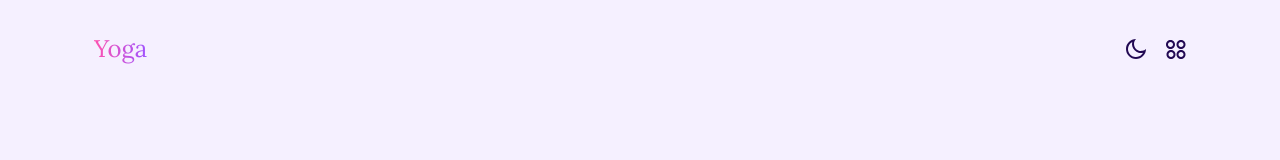
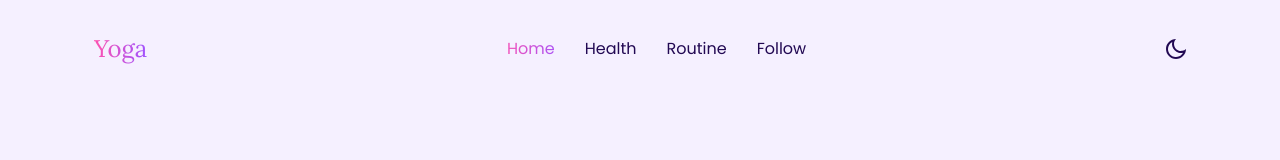
Before and after one commit to ahmet-tosun/yoga, a plain HTML site: page index.html in a window 1280 px wide. Drawn offline with Linux system fonts and the light colour scheme.

Commit message:
feat: Add responsive styling for tablet/desktop

```diff
--- a/assets/css/layout/header.css
+++ b/assets/css/layout/header.css
@@ -5,6 +5,14 @@
   top: 0;
   left: 0;
   padding: var(--space-4) var(--space-5);
+}
+
+/* Navigation Menu */
+.nav {
+  display: flex;
+  justify-content: space-between;
+  align-items: center;
+  font-family: "Poppins", serif;
 }
 
 /* Logo */
@@ -15,14 +23,6 @@
   background: linear-gradient(to right, #ff52af, #9f53ff);
   background-clip: text;
   -webkit-text-fill-color: transparent;
-}
-
-/* Navigation Menu */
-.nav {
-  display: flex;
-  justify-content: space-between;
-  align-items: center;
-  font-family: "Poppins", serif;
 }
 
 /* Navigation Buttons */
@@ -62,7 +62,7 @@
   right: -100%;
   width: 100%;
   height: 100vh;
-  background-color: var(--body-color);
+  background-color: rgba(255, 255, 255, 0.3);
 
   transition: right 400ms;
   z-index: 100;
@@ -89,6 +89,8 @@
 .nav__list {
   padding-top: 7rem;
   padding-left: 5rem;
+  display: flex;
+  flex-direction: column;
 }
 
 .nav__list-item {
@@ -106,3 +108,43 @@
   background-clip: text;
   -webkit-text-fill-color: transparent;
 }
+
+/* =============== BREAKPOINTS TABLET =============== */
+@media screen and (min-width: 768px) {
+  .header {
+    height: 8rem;
+  }
+
+  .nav-toggle,
+  .nav__close {
+    display: none;
+  }
+
+  .nav__menu {
+    position: static;
+    height: inherit;
+    width: auto;
+    background-color: transparent;
+  }
+
+  .nav__list {
+    width: 100%;
+    padding: 0;
+
+    flex-direction: row;
+    align-items: center;
+    column-gap: 1rem;
+  }
+
+  .nav__list-item:not(:first-child) {
+    padding: 0;
+  }
+
+  .nav__list-item {
+    font-size: 1.6rem;
+  }
+
+  .nav__link {
+    padding: 3px 1rem;
+  }
+}
```
